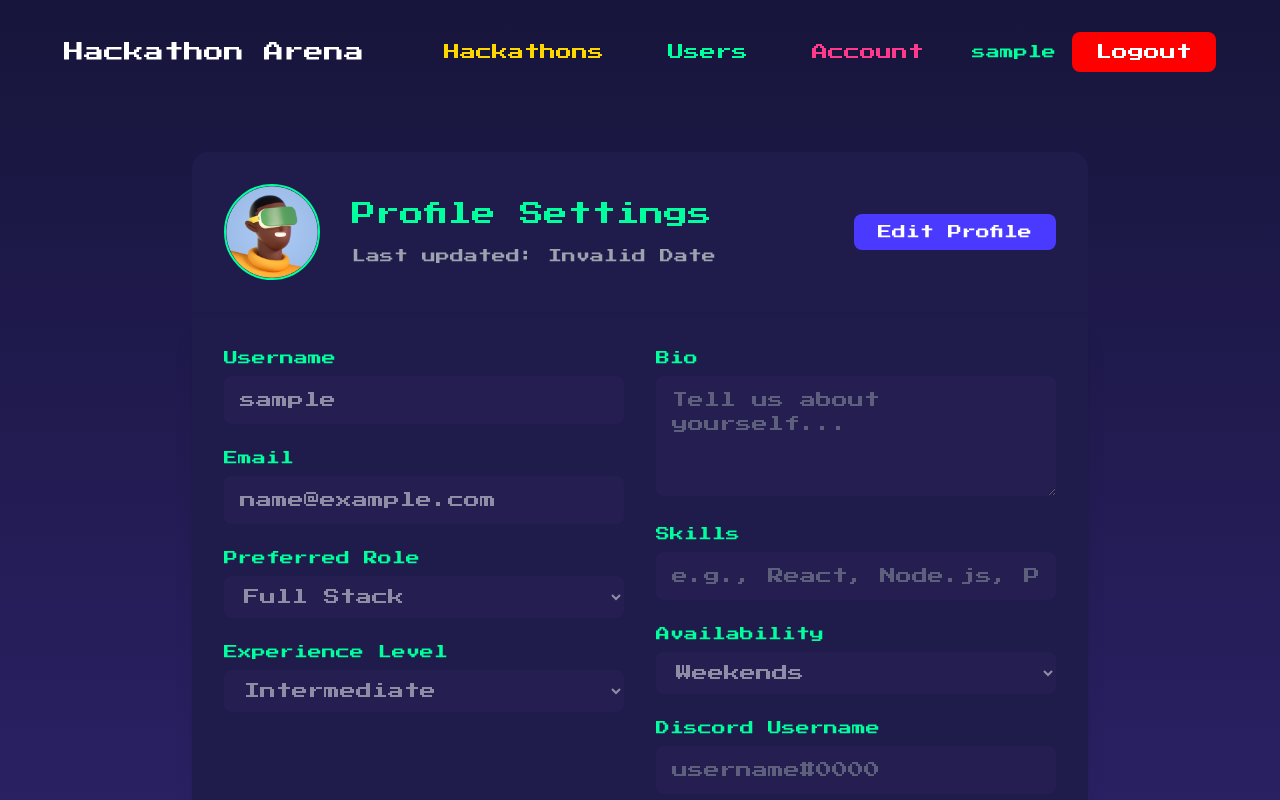
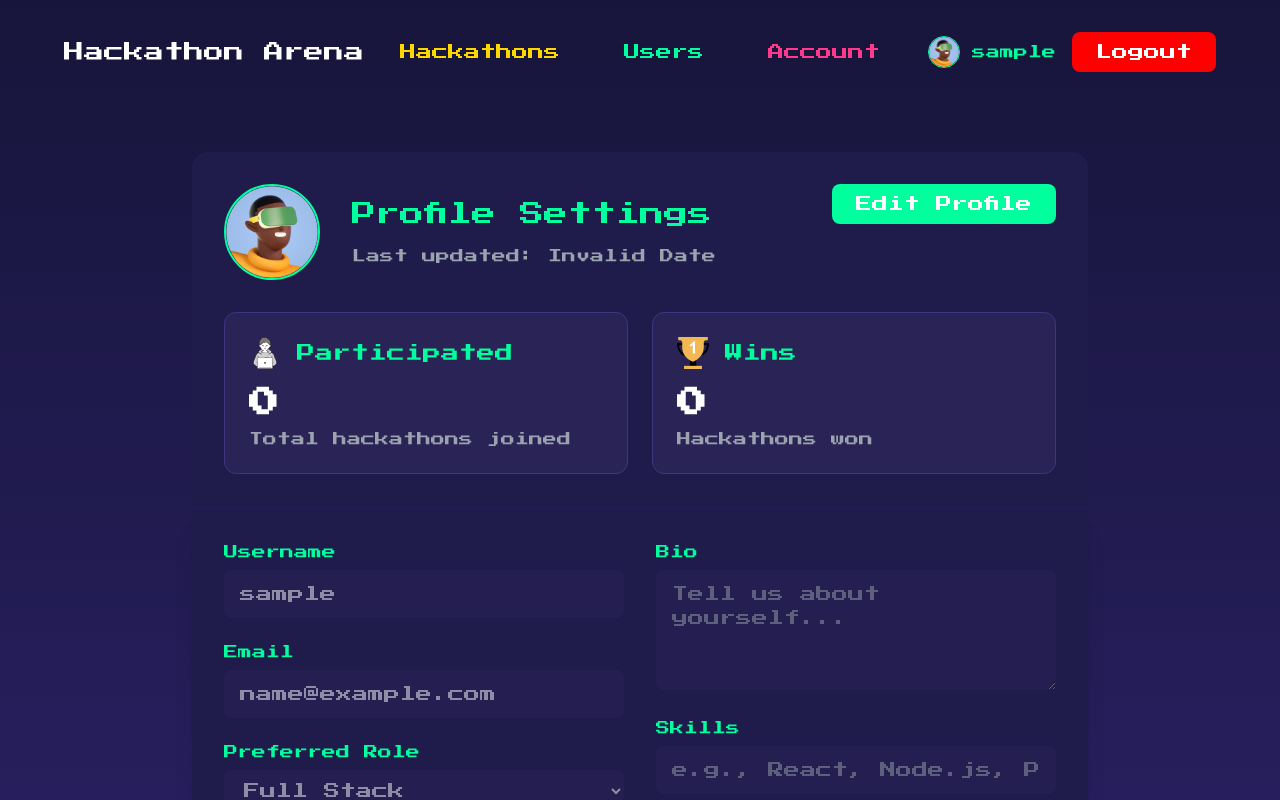
Before and after one commit to StefanTrajkovskii/Srekja-Hackathon, a React (Create React App) app: page /account in a window 1280 px wide. Shown: the top 800 px of the page. Built offline with nearby package versions, Linux system fonts and the light colour scheme; sample sign-in values are in the browser's storage; a web font is replaced by a local one.

Commit message:
updated the account page

```diff
--- a/src/pages/Account.jsx
+++ b/src/pages/Account.jsx
@@ -2,6 +2,8 @@ import React, { useState, useEffect, useRef } from 'react';
 import { useNavigate } from 'react-router-dom';
 import { getCurrentUser, logoutUser } from '../utils/auth';
 import defaultAvatar from '../assets/users_avatar.png';
+import trophyIcon from '../assets/trophy.svg';
+import hackathonHacker from '../assets/white-hacker-male.svg';
 
 const Account = () => {
   const navigate = useNavigate();
@@ -25,6 +27,10 @@ const Account = () => {
     availability: 'Weekends',
     profilePicture: null
   });
+  const [stats, setStats] = useState({
+    participated: 0,
+    wins: 0
+  });
 
   const roleOptions = ['Full Stack', 'Frontend', 'Backend', 'UI/UX', 'DevOps', 'Mobile'];
   const experienceOptions = ['Beginner', 'Intermediate', 'Advanced', 'Expert'];
@@ -46,6 +52,16 @@ const Account = () => {
     if (user.profilePicture) {
       setImagePreview(user.profilePicture);
     }
+
+    // Get hackathon statistics
+    const hackathons = JSON.parse(localStorage.getItem('hackathons')) || [];
+    const userHackathons = hackathons.filter(h => h.participants?.includes(user.username));
+    const userWins = hackathons.filter(h => h.winner === user.username).length;
+
+    setStats({
+      participated: userHackathons.length,
+      wins: userWins
+    });
   }, [navigate]);
 
   const handleImageUpload = (event) => {
@@ -94,6 +110,13 @@ const Account = () => {
       password: ''
     }));
     setIsEditing(false);
+  };
+
+  const handleStatsChange = (type, operation) => {
+    setStats(prev => ({
+      ...prev,
+      [type]: operation === 'add' ? prev[type] + 1 : Math.max(0, prev[type] - 1)
+    }));
   };
 
   const handleSave = () => {
@@ -162,10 +185,18 @@ const Account = () => {
               >
                 Account
               </button>
-              <div className="flex items-center gap-4">
-                <span className="font-['Press_Start_2P'] text-[#00FF9D] text-sm">
-                  {currentUser?.username}
-                </span>
+              <div className="flex gap-4 items-center">
+                <div className="flex gap-3 items-center">
+                  <img
+                    src={imagePreview || defaultAvatar}
+                    alt="Profile"
+                    className="w-8 h-8 rounded-full border border-[#00FF9D] object-cover cursor-pointer hover:border-2 transition-all duration-200"
+                    onClick={() => window.scrollTo({ top: 0, behavior: 'smooth' })}
+                  />
+                  <span className="font-['Press_Start_2P'] text-[#00FF9D] text-sm">
+                    {currentUser?.username}
+                  </span>
+                </div>
                 <button
                   onClick={handleLogout}
                   className="font-['Press_Start_2P'] text-white bg-[#FF0000] hover:bg-[#FF3333] transition-colors px-6 py-2 rounded-lg hover:scale-105 transform duration-200"
@@ -193,30 +224,30 @@ const Account = () => {
         </nav>
       </header>
 
-      <main className="container mx-auto px-16 py-12">
+      <main className="container px-16 py-12 mx-auto">
         {showSuccessMessage && (
           <div className="fixed top-24 right-8 bg-[#00FF9D] text-[#17153B] px-6 py-4 rounded-lg shadow-lg animate-fade-in">
             Profile updated successfully!
           </div>
         )}
 
-        <div className="max-w-4xl mx-auto">
+        <div className="mx-auto max-w-4xl">
           {/* Profile Header */}
           <div className="bg-[#1F1B4B] rounded-t-2xl p-8 mb-1">
-            <div className="flex justify-between items-center">
-              <div className="flex items-center gap-8">
+            <div className="flex justify-between items-start">
+              <div className="flex gap-8 items-center">
                 <div className="relative group">
                   <div className="w-24 h-24 rounded-full overflow-hidden bg-[#2A2456] border-2 border-[#00FF9D]">
                     <img
                       src={imagePreview || defaultAvatar}
                       alt="Profile"
-                      className="w-full h-full object-cover"
+                      className="object-cover w-full h-full"
                     />
                   </div>
                   {isEditing && (
                     <button
                       onClick={triggerFileInput}
-                      className="absolute inset-0 flex items-center justify-center bg-black bg-opacity-50 rounded-full opacity-0 group-hover:opacity-100 transition-opacity duration-200"
+                      className="flex absolute inset-0 justify-center items-center bg-black bg-opacity-50 rounded-full opacity-0 transition-opacity duration-200 group-hover:opacity-100"
                     >
                       <span className="text-xs text-white">Change Photo</span>
                     </button>
@@ -241,25 +272,89 @@ const Account = () => {
                   <>
                     <button
                       onClick={handleCancel}
-                      className="font-['Press_Start_2P'] text-white bg-[#FF3A8C] hover:bg-[#FF3AFF] transition-colors px-6 py-2 rounded-lg hover:scale-105 transform duration-200 text-sm"
+                      className="font-['Press_Start_2P'] text-white bg-gray-600 hover:bg-gray-700 transition-colors px-6 py-2 rounded-lg"
                     >
                       Cancel
                     </button>
                     <button
                       onClick={handleSave}
-                      className="font-['Press_Start_2P'] text-white bg-[#4A3AFF] hover:bg-[#7C3AFF] transition-colors px-6 py-2 rounded-lg hover:scale-105 transform duration-200 text-sm"
+                      className="font-['Press_Start_2P'] text-white bg-[#00FF9D] hover:bg-[#00CC7D] transition-colors px-6 py-2 rounded-lg"
                     >
-                      Save Changes
+                      Save
                     </button>
                   </>
                 ) : (
                   <button
                     onClick={() => setIsEditing(true)}
-                    className="font-['Press_Start_2P'] text-white bg-[#4A3AFF] hover:bg-[#7C3AFF] transition-colors px-6 py-2 rounded-lg hover:scale-105 transform duration-200 text-sm"
+                    className="font-['Press_Start_2P'] text-white bg-[#00FF9D] hover:bg-[#00CC7D] transition-colors px-6 py-2 rounded-lg"
                   >
                     Edit Profile
                   </button>
                 )}
+              </div>
+            </div>
+
+            {/* Stats Cards */}
+            <div className="flex gap-6 mt-8">
+              <div className="flex-1 bg-[#2A2456] rounded-xl p-6 border border-[#3D3580] hover:border-[#00FF9D] transition-colors duration-200">
+                <div className="flex gap-4 items-center mb-4">
+                  <img src={hackathonHacker} alt="Hackathons" className="w-8 h-8" />
+                  <h3 className="text-lg text-[#00FF9D]">Participated</h3>
+                </div>
+                <div className="flex items-center gap-4">
+                  <p className="text-3xl font-bold text-white">{stats.participated}</p>
+                  {isEditing && (
+                    <div className="flex flex-col gap-1">
+                      <button
+                        onClick={() => handleStatsChange('participated', 'add')}
+                        className="bg-[#3D3580] hover:bg-[#4D45A0] p-1 rounded-md transition-colors"
+                      >
+                        <svg xmlns="http://www.w3.org/2000/svg" className="w-4 h-4 text-[#00FF9D]" viewBox="0 0 20 20" fill="currentColor">
+                          <path fillRule="evenodd" d="M10 3a1 1 0 011 1v5h5a1 1 0 110 2h-5v5a1 1 0 11-2 0v-5H4a1 1 0 110-2h5V4a1 1 0 011-1z" clipRule="evenodd" />
+                        </svg>
+                      </button>
+                      <button
+                        onClick={() => handleStatsChange('participated', 'subtract')}
+                        className="bg-[#3D3580] hover:bg-[#4D45A0] p-1 rounded-md transition-colors"
+                      >
+                        <svg xmlns="http://www.w3.org/2000/svg" className="w-4 h-4 text-[#FF3A8C]" viewBox="0 0 20 20" fill="currentColor">
+                          <path fillRule="evenodd" d="M3 10a1 1 0 011-1h12a1 1 0 110 2H4a1 1 0 01-1-1z" clipRule="evenodd" />
+                        </svg>
+                      </button>
+                    </div>
+                  )}
+                </div>
+                <p className="mt-2 text-sm text-gray-400">Total hackathons joined</p>
+              </div>
+              <div className="flex-1 bg-[#2A2456] rounded-xl p-6 border border-[#3D3580] hover:border-[#00FF9D] transition-colors duration-200">
+                <div className="flex gap-4 items-center mb-4">
+                  <img src={trophyIcon} alt="Wins" className="w-8 h-8" />
+                  <h3 className="text-lg text-[#00FF9D]">Wins</h3>
+                </div>
+                <div className="flex items-center gap-4">
+                  <p className="text-3xl font-bold text-white">{stats.wins}</p>
+                  {isEditing && (
+                    <div className="flex flex-col gap-1">
+                      <button
+                        onClick={() => handleStatsChange('wins', 'add')}
+                        className="bg-[#3D3580] hover:bg-[#4D45A0] p-1 rounded-md transition-colors"
+                      >
+                        <svg xmlns="http://www.w3.org/2000/svg" className="w-4 h-4 text-[#00FF9D]" viewBox="0 0 20 20" fill="currentColor">
+                          <path fillRule="evenodd" d="M10 3a1 1 0 011 1v5h5a1 1 0 110 2h-5v5a1 1 0 11-2 0v-5H4a1 1 0 110-2h5V4a1 1 0 011-1z" clipRule="evenodd" />
+                        </svg>
+                      </button>
+                      <button
+                        onClick={() => handleStatsChange('wins', 'subtract')}
+                        className="bg-[#3D3580] hover:bg-[#4D45A0] p-1 rounded-md transition-colors"
+                      >
+                        <svg xmlns="http://www.w3.org/2000/svg" className="w-4 h-4 text-[#FF3A8C]" viewBox="0 0 20 20" fill="currentColor">
+                          <path fillRule="evenodd" d="M3 10a1 1 0 011-1h12a1 1 0 110 2H4a1 1 0 01-1-1z" clipRule="evenodd" />
+                        </svg>
+                      </button>
+                    </div>
+                  )}
+                </div>
+                <p className="mt-2 text-sm text-gray-400">Hackathons won</p>
               </div>
             </div>
           </div>
--- a/src/pages/Home.jsx
+++ b/src/pages/Home.jsx
@@ -74,9 +74,17 @@ function App() {
                 Account
               </button>
               <div className="flex items-center gap-4">
-                <span className="font-['Press_Start_2P'] text-[#00FF9D] text-sm">
-                  {currentUser?.username}
-                </span>
+                <div className="flex items-center gap-3">
+                  <img
+                    src={currentUser?.profilePicture || userAvatar}
+                    alt="Profile"
+                    className="w-8 h-8 rounded-full border border-[#00FF9D] object-cover cursor-pointer hover:border-2 transition-all duration-200"
+                    onClick={() => navigate('/account')}
+                  />
+                  <span className="font-['Press_Start_2P'] text-[#00FF9D] text-sm">
+                    {currentUser?.username}
+                  </span>
+                </div>
                 <button
                   onClick={handleLogout}
                   className="font-['Press_Start_2P'] text-white bg-[#FF0000] hover:bg-[#FF3333] transition-colors px-6 py-2 rounded-lg hover:scale-105 transform duration-200"
--- a/src/pages/UserDetails.jsx
+++ b/src/pages/UserDetails.jsx
@@ -70,9 +70,17 @@ const UserDetails = () => {
                 Account
               </button>
               <div className="flex items-center gap-4">
-                <span className="font-['Press_Start_2P'] text-[#00FF9D] text-sm">
-                  {currentUser?.username}
-                </span>
+                <div className="flex items-center gap-3">
+                  <img
+                    src={currentUser?.profilePicture || userAvatar}
+                    alt="Profile"
+                    className="w-8 h-8 rounded-full border border-[#00FF9D] object-cover cursor-pointer hover:border-2 transition-all duration-200"
+                    onClick={() => navigate('/account')}
+                  />
+                  <span className="font-['Press_Start_2P'] text-[#00FF9D] text-sm">
+                    {currentUser?.username}
+                  </span>
+                </div>
                 <button
                   onClick={handleLogout}
                   className="font-['Press_Start_2P'] text-white bg-[#FF0000] hover:bg-[#FF3333] transition-colors px-6 py-2 rounded-lg hover:scale-105 transform duration-200"
```
Also changed, not shown: src/pages/HackathonDetails.jsx (+12 -3 lines), src/assets/trophy.svg (added), src/assets/white-hacker-male.svg (added).
